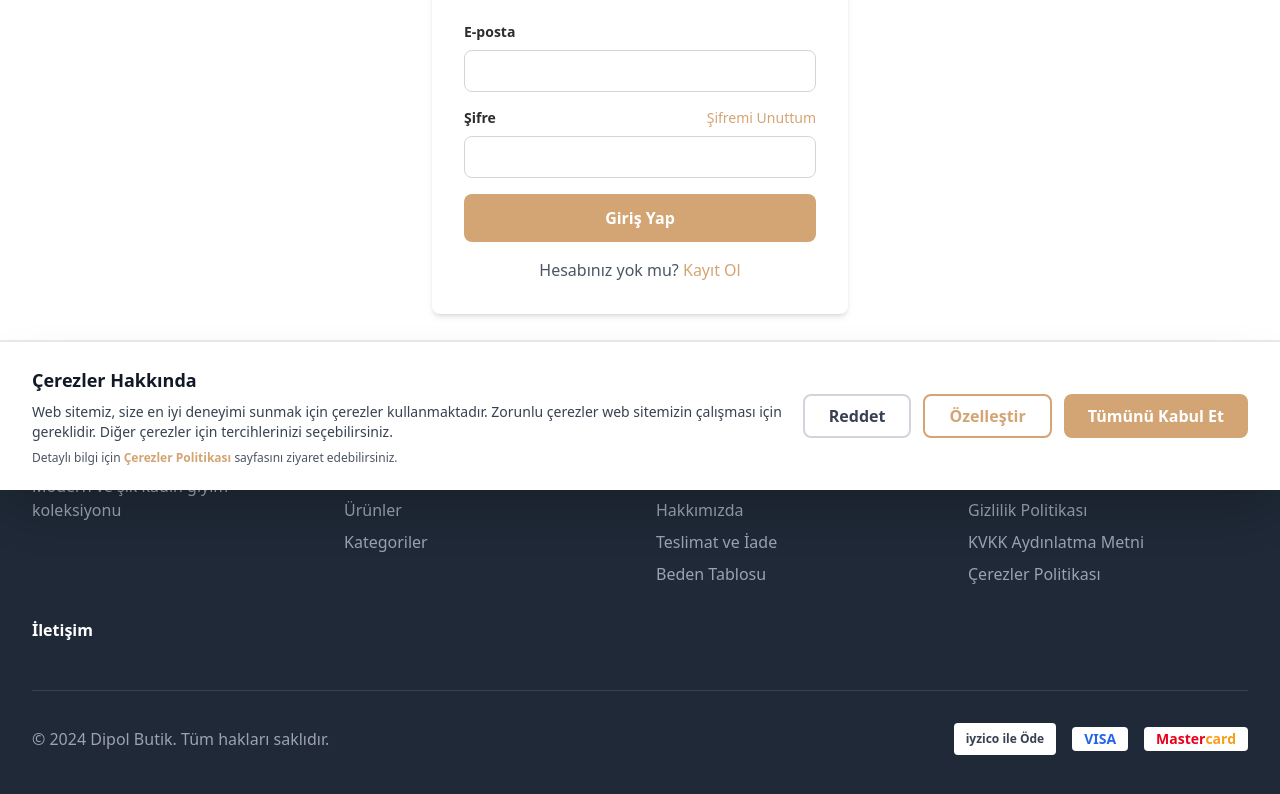
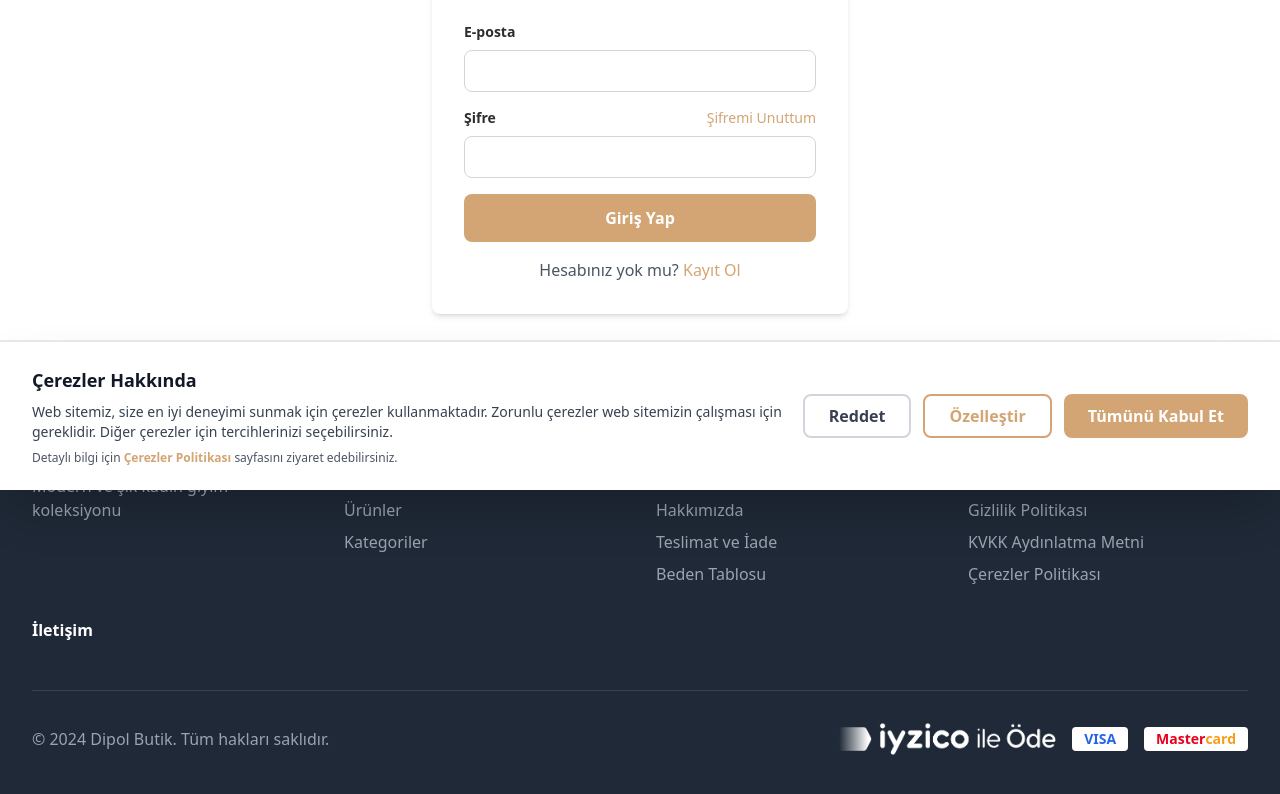
Before and after one commit to Onur1327/dipol_frontend, a Next.js app in the folder dipol_frontend/: page /giris in a window 1280 px wide. Shown: the part 310-1104 px from the top of the page. Built offline with nearby package versions, Linux system fonts and the light colour scheme; no server answers.

Commit message:
iyzico logosu backend'den alınıp footer ve ödeme sayfasında kullanıldı

```diff
--- a/dipol_frontend/app/odeme/page.tsx
+++ b/dipol_frontend/app/odeme/page.tsx
@@ -407,8 +407,20 @@ export default function CheckoutPage() {
                 <div className="border-t pt-6 mt-6">
                   <p className="text-sm text-gray-600 mb-3 text-center">Güvenli Ödeme</p>
                   <div className="flex items-center justify-center gap-4 flex-wrap">
-                    <div className="flex items-center gap-2 bg-white border border-gray-300 rounded px-3 py-2">
-                      <span className="text-sm font-semibold text-gray-700">iyzico ile Öde</span>
+                    <div className="flex items-center gap-2">
+                      <img
+                        src="/iyzico.png"
+                        alt="iyzico ile Öde"
+                        className="h-8 object-contain"
+                        onError={(e) => {
+                          // Görsel yüklenemezse metin göster
+                          (e.target as HTMLImageElement).style.display = 'none';
+                          const parent = (e.target as HTMLImageElement).parentElement;
+                          if (parent) {
+                            parent.innerHTML = '<span class="text-sm font-semibold text-gray-700">iyzico ile Öde</span>';
+                          }
+                        }}
+                      />
                     </div>
                     <div className="flex items-center gap-2">
                       <div className="bg-white border border-gray-300 rounded px-3 py-2 h-8 flex items-center">
--- a/dipol_frontend/components/Footer.tsx
+++ b/dipol_frontend/components/Footer.tsx
@@ -178,8 +178,20 @@ export default function Footer() {
               &copy; 2024 Dipol Butik. Tüm hakları saklıdır.
             </p>
             <div className="flex items-center justify-center gap-4 flex-wrap">
-              <div className="flex items-center gap-2 bg-white rounded px-3 py-2">
-                <span className="text-xs font-semibold text-gray-700">iyzico ile Öde</span>
+              <div className="flex items-center gap-2">
+                <img
+                  src="/iyzico.png"
+                  alt="iyzico ile Öde"
+                  className="h-8 object-contain"
+                  onError={(e) => {
+                    // Görsel yüklenemezse metin göster
+                    (e.target as HTMLImageElement).style.display = 'none';
+                    const parent = (e.target as HTMLImageElement).parentElement;
+                    if (parent) {
+                      parent.innerHTML = '<span class="text-xs font-semibold text-gray-700">iyzico ile Öde</span>';
+                    }
+                  }}
+                />
               </div>
               <div className="flex items-center gap-2">
                 <div className="bg-white rounded px-3 py-2 h-6 flex items-center">
```
Also changed, not shown: dipol_frontend/public/iyzico.png (added).
